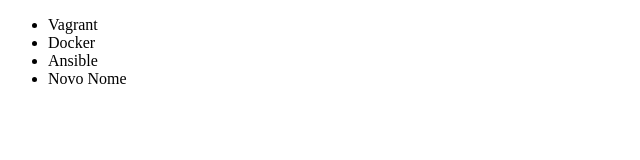
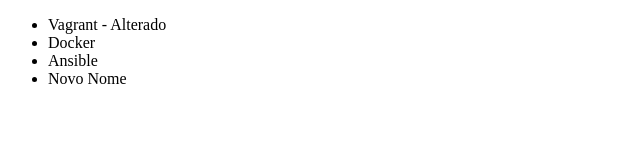
Before and after one commit to brunocobello/alura-git, a plain HTML site: page index.html in a window 1280 px wide. Shown: the full height of the page, 0-640 px from the left. Drawn offline with Linux system fonts and the light colour scheme.

Commit message:
alterando o curso

```diff
--- a/index.html
+++ b/index.html
@@ -8,7 +8,7 @@
 <body>
 
     <ul>
-        <li>Vagrant</li>
+        <li>Vagrant - Alterado</li>
         <li>Docker</li>
         <li>Ansible</li>
         <li>Novo Nome</li>
```
